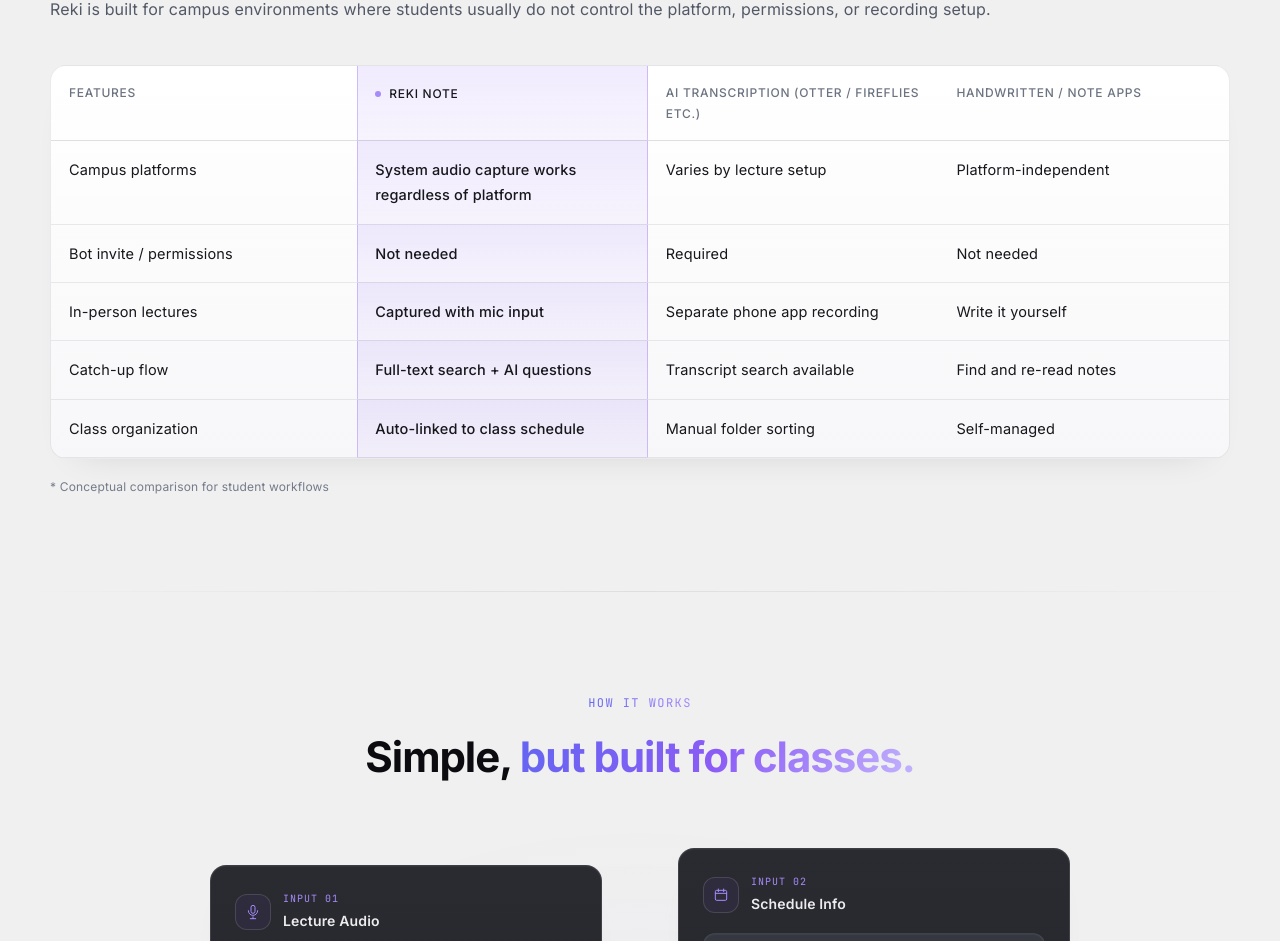
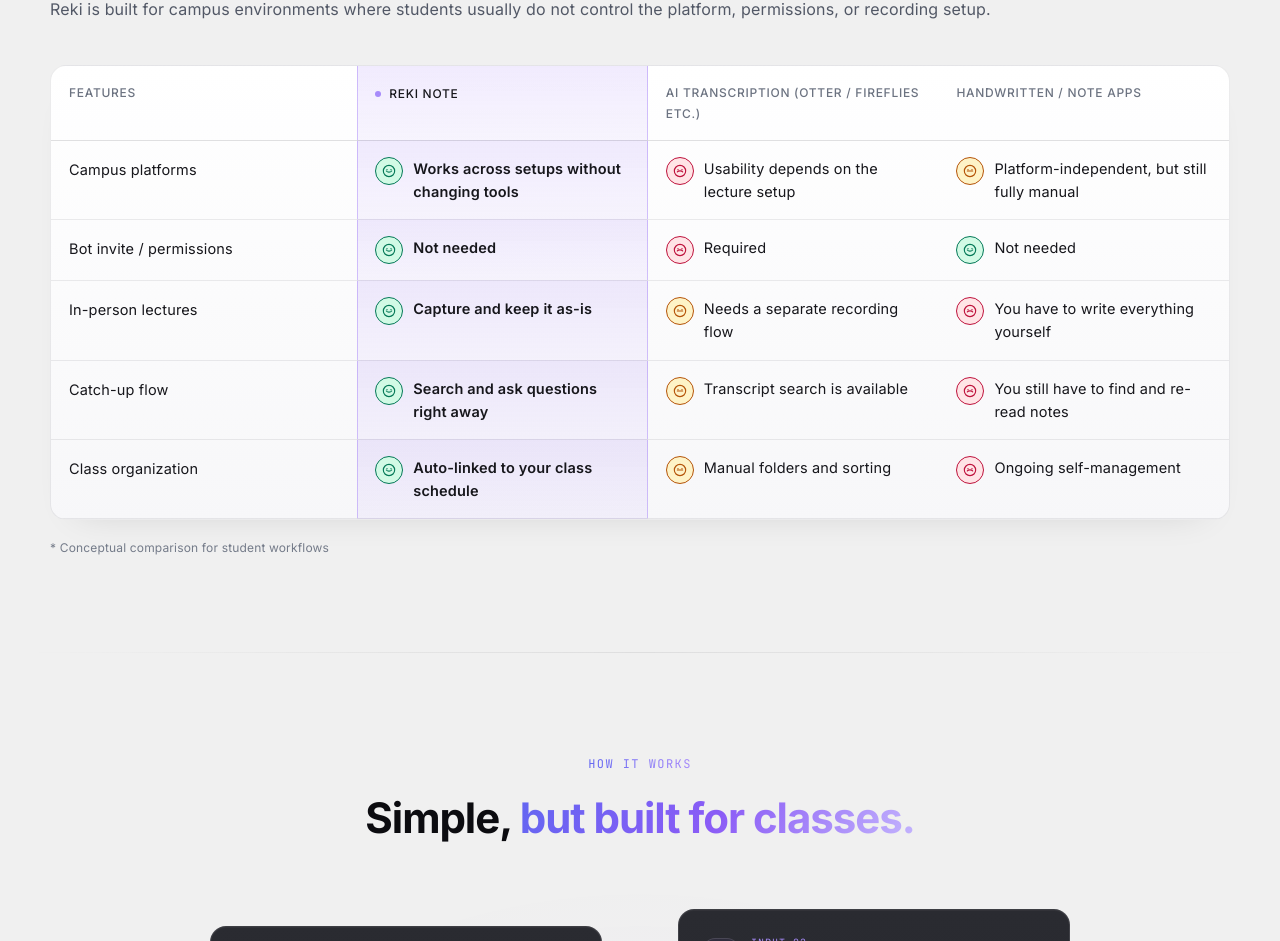
Before and after one commit to tanakaisworking/rekinote-lp, a Next.js app: page /en/lp/student/ in a window 1280 px wide. Shown: the part 4334-5275 px from the top of the page. Built offline with nearby package versions, Linux system fonts and the light colour scheme; no server answers.

Commit message:
feat: make compare section scannable

```diff
--- a/app/[lang]/lp/student/page.tsx
+++ b/app/[lang]/lp/student/page.tsx
@@ -131,11 +131,36 @@
       col3: "手書き / ノートアプリ",
       footnote: "※想定機能の比較",
       rows: [
-        ["大学の配信環境", "システム音声録音で環境に依存しない", "講義によって様々", "環境に依存しない"],
-        ["Bot招待・権限設定", "不要", "必要", "不要"],
-        ["対面講義", "マイク録音でそのまま記録", "スマホアプリで別途録音", "自分で書く"],
-        ["あとから見返す", "全文検索 + AI質問", "文字起こし検索あり", "ノートを探して読み返す"],
-        ["講義ごとの整理", "時間割と自動で紐づく", "手動でフォルダ分け", "自分で管理"],
+        {
+          feature: "大学の配信環境",
+          reki: { tone: "good", text: "環境を選ばず、そのまま記録" },
+          otherAi: { tone: "bad", text: "講義環境しだいで使い分け" },
+          notes: { tone: "soso", text: "環境は問わないが記録は手作業" },
+        },
+        {
+          feature: "Bot招待・権限設定",
+          reki: { tone: "good", text: "不要" },
+          otherAi: { tone: "bad", text: "必要" },
+          notes: { tone: "good", text: "不要" },
+        },
+        {
+          feature: "対面講義",
+          reki: { tone: "good", text: "そのまま録音して残せる" },
+          otherAi: { tone: "soso", text: "別端末での録音が必要" },
+          notes: { tone: "bad", text: "自分で全部書く必要あり" },
+        },
+        {
+          feature: "あとから見返す",
+          reki: { tone: "good", text: "検索も質問もすぐできる" },
+          otherAi: { tone: "soso", text: "文字起こし検索まではできる" },
+          notes: { tone: "bad", text: "探して読み返すのに時間がかかる" },
+        },
+        {
+          feature: "講義ごとの整理",
+          reki: { tone: "good", text: "時間割と自動でつながる" },
+          otherAi: { tone: "soso", text: "手動でフォルダ分け" },
+          notes: { tone: "bad", text: "自分で管理し続ける必要あり" },
+        },
       ],
     },
     Privacy: {
@@ -365,11 +390,36 @@
       col3: "Handwritten / Note Apps",
       footnote: "* Conceptual comparison for student workflows",
       rows: [
-        ["Campus platforms", "System audio capture works regardless of platform", "Varies by lecture setup", "Platform-independent"],
-        ["Bot invite / permissions", "Not needed", "Required", "Not needed"],
-        ["In-person lectures", "Captured with mic input", "Separate phone app recording", "Write it yourself"],
-        ["Catch-up flow", "Full-text search + AI questions", "Transcript search available", "Find and re-read notes"],
-        ["Class organization", "Auto-linked to class schedule", "Manual folder sorting", "Self-managed"],
+        {
+          feature: "Campus platforms",
+          reki: { tone: "good", text: "Works across setups without changing tools" },
+          otherAi: { tone: "bad", text: "Usability depends on the lecture setup" },
+          notes: { tone: "soso", text: "Platform-independent, but still fully manual" },
+        },
+        {
+          feature: "Bot invite / permissions",
+          reki: { tone: "good", text: "Not needed" },
+          otherAi: { tone: "bad", text: "Required" },
+          notes: { tone: "good", text: "Not needed" },
+        },
+        {
+          feature: "In-person lectures",
+          reki: { tone: "good", text: "Capture and keep it as-is" },
+          otherAi: { tone: "soso", text: "Needs a separate recording flow" },
+          notes: { tone: "bad", text: "You have to write everything yourself" },
+        },
+        {
+          feature: "Catch-up flow",
+          reki: { tone: "good", text: "Search and ask questions right away" },
+          otherAi: { tone: "soso", text: "Transcript search is available" },
+          notes: { tone: "bad", text: "You still have to find and re-read notes" },
+        },
+        {
+          feature: "Class organization",
+          reki: { tone: "good", text: "Auto-linked to your class schedule" },
+          otherAi: { tone: "soso", text: "Manual folders and sorting" },
+          notes: { tone: "bad", text: "Ongoing self-management" },
+        },
       ],
     },
     Privacy: {
--- a/app/globals.css
+++ b/app/globals.css
@@ -315,6 +315,28 @@
 }
 table.compare td.highlight { color: #ececef; font-weight: 500; }
 table.compare th.highlight { color: #a78bfa; }
+.compare-cell {
+  display: flex;
+  align-items: flex-start;
+  gap: 10px;
+}
+.compare-tone {
+  display: inline-flex;
+  flex: 0 0 auto;
+  align-items: center;
+  justify-content: center;
+  width: 28px;
+  height: 28px;
+  border-radius: 999px;
+  border: 1px solid currentColor;
+}
+.compare-copy {
+  display: inline-block;
+  line-height: 1.6;
+}
+.compare-copy--emphasized {
+  font-weight: 600;
+}
 table.compare .highlight-top {
   box-shadow:
     inset 1px 0 0 rgba(139,92,246,0.35),
--- a/components/Compare.tsx
+++ b/components/Compare.tsx
@@ -1,4 +1,54 @@
 import type { DictCompare } from "@/dictionaries/types";
+
+function FaceIcon({ tone }: { tone: "good" | "soso" | "bad" }) {
+  const palette = {
+    good: {
+      face: "bg-emerald-100 text-emerald-700 border-emerald-200",
+      stroke: "#047857",
+      mouth: "M8 12c.9 1.1 2 1.6 4 1.6s3.1-.5 4-1.6"
+    },
+    soso: {
+      face: "bg-amber-100 text-amber-700 border-amber-200",
+      stroke: "#b45309",
+      mouth: "M8 12h8"
+    },
+    bad: {
+      face: "bg-rose-100 text-rose-700 border-rose-200",
+      stroke: "#be123c",
+      mouth: "M8 13.4c.8-1.1 2-1.6 4-1.6s3.2.5 4 1.6"
+    }
+  } as const;
+
+  const current = palette[tone];
+
+  return (
+    <span className={`compare-tone ${current.face}`} aria-hidden="true">
+      <svg viewBox="0 0 24 24" className="h-4 w-4" fill="none" xmlns="http://www.w3.org/2000/svg">
+        <circle cx="12" cy="12" r="8.5" stroke={current.stroke} strokeWidth="1.7" />
+        <circle cx="9" cy="10" r="1" fill={current.stroke} />
+        <circle cx="15" cy="10" r="1" fill={current.stroke} />
+        <path d={current.mouth} stroke={current.stroke} strokeWidth="1.7" strokeLinecap="round" />
+      </svg>
+    </span>
+  );
+}
+
+function CompareCell({
+  tone,
+  text,
+  emphasized = false,
+}: {
+  tone: "good" | "soso" | "bad";
+  text: string;
+  emphasized?: boolean;
+}) {
+  return (
+    <div className="compare-cell">
+      <FaceIcon tone={tone} />
+      <span className={emphasized ? "compare-copy compare-copy--emphasized" : "compare-copy"}>{text}</span>
+    </div>
+  );
+}
 
 export function Compare({ dict }: { dict: DictCompare }) {
   return (
@@ -37,13 +87,17 @@
             </thead>
             <tbody>
               {dict.rows.map((r, index) => (
-                <tr key={r[0]}>
-                  <td className="muted">{r[0]}</td>
+                <tr key={r.feature}>
+                  <td className="muted">{r.feature}</td>
                   <td className={index === dict.rows.length - 1 ? "highlight highlight-bottom" : "highlight"}>
-                    {r[1]}
+                    <CompareCell tone={r.reki.tone} text={r.reki.text} emphasized />
                   </td>
-                  <td>{r[2]}</td>
-                  <td>{r[3]}</td>
+                  <td>
+                    <CompareCell tone={r.otherAi.tone} text={r.otherAi.text} />
+                  </td>
+                  <td>
+                    <CompareCell tone={r.notes.tone} text={r.notes.text} />
+                  </td>
                 </tr>
               ))}
             </tbody>
```
Also changed, not shown: dictionaries/types.ts (+15 -1 lines).
